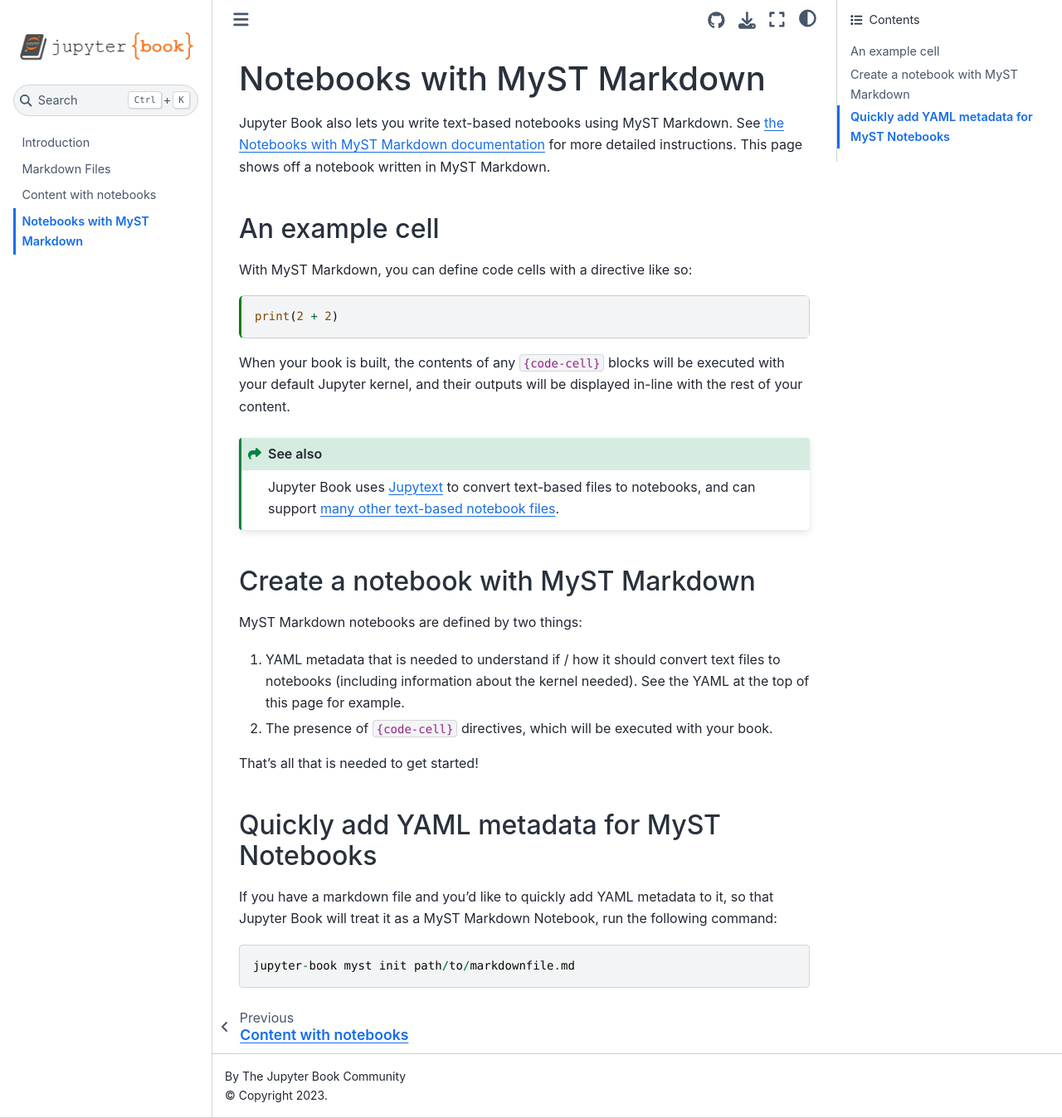
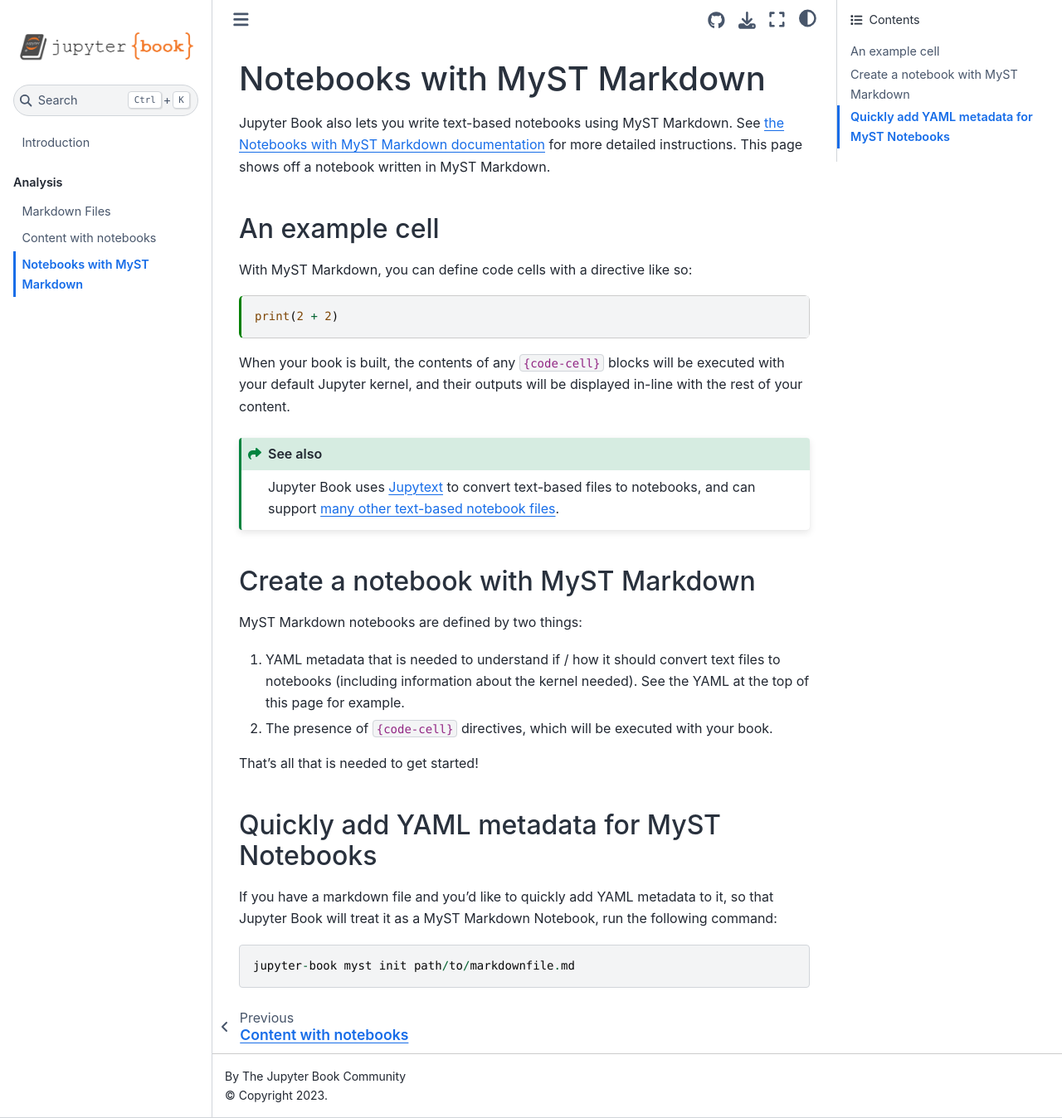
Before and after one commit to klew-pdot/fptrees, a Jupyter Book: the page built from markdown-notebooks.md, in a window 1280 px wide and 1348 px high. Shown: the whole window at 83% size. Built offline with Jupyter Book 1.0.4 settings and Sphinx 7.4.7 and the Sphinx Book theme 1.1.4, drawn with Linux system fonts in a browser that asks for light colours; pages that are not in the unit, such as notebooks, are missing from menus.

```diff
--- a/_toc.yml
+++ b/_toc.yml
@@ -3,7 +3,10 @@
 
 format: jb-book
 root: intro
-chapters:
-- file: markdown
-- file: notebooks
-- file: markdown-notebooks
+parts:
+- caption: Analysis
+  chapters:
+  - file: markdown
+  - file: notebooks
+  - file: markdown-notebooks
+  - file: test
```
